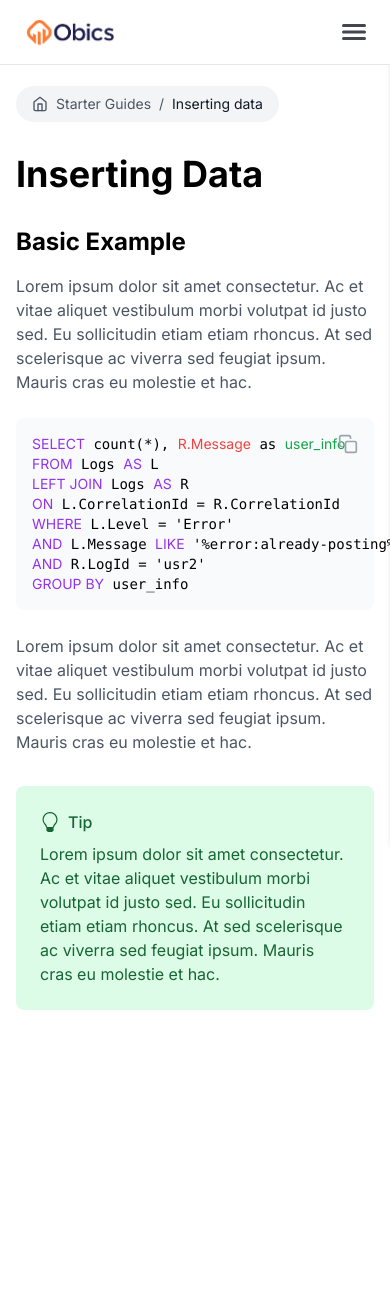
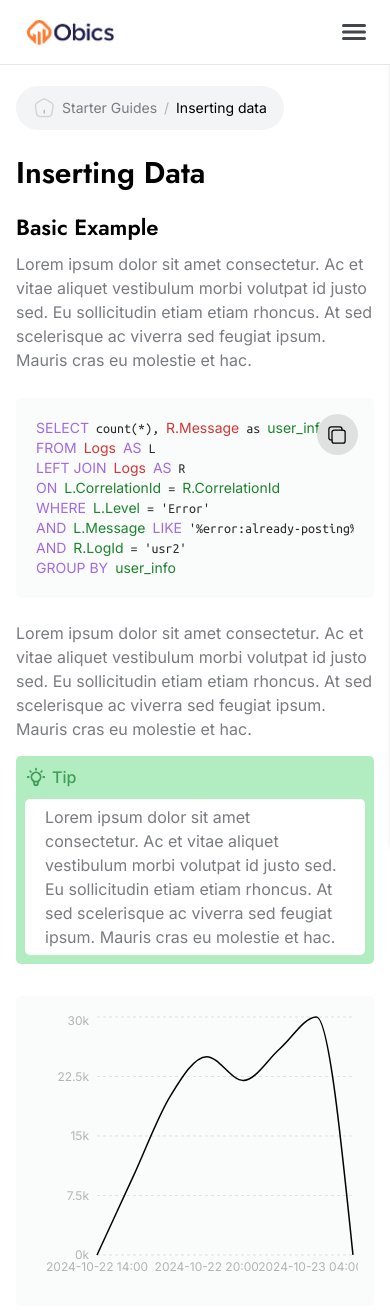
Before and after one commit to ShaYri12/obics-dashboard, a React (Vite) app: page /getting-started/child-four/grand-child-three in a window 390 px wide. Shown: the top 1310 px of the page. Before the commit the page ends 1063 px from the top, so only its background shows below. Built offline with nearby package versions, Linux system fonts and the light colour scheme.

Commit message:
chart added little style remains

```diff
--- a/package.json
+++ b/package.json
@@ -13,7 +13,8 @@
     "react": "^18.3.1",
     "react-dom": "^18.3.1",
     "react-icons": "^5.3.0",
-    "react-router-dom": "^7.0.1"
+    "react-router-dom": "^7.0.1",
+    "recharts": "^2.13.3"
   },
   "devDependencies": {
     "@eslint/js": "^9.13.0",
--- a/src/App.css
+++ b/src/App.css
@@ -1,5 +1,6 @@
 @import url("https://fonts.googleapis.com/css2?family=Inter:ital,opsz,wght@0,14..32,100..900;1,14..32,100..900&display=swap");
 @import url("https://fonts.googleapis.com/css2?family=Jost:ital,wght@0,100..900;1,100..900&display=swap");
+@import url("https://fonts.googleapis.com/css2?family=Ubuntu+Mono:ital,wght@0,400;0,700;1,400;1,700&display=swap");
 @tailwind base;
 @tailwind components;
 @tailwind utilities;
--- /dev/null
+++ b/src/components/CustomChart.jsx
@@ -0,0 +1,75 @@
+import React from "react";
+import {
+  LineChart,
+  Line,
+  XAxis,
+  YAxis,
+  Tooltip,
+  ResponsiveContainer,
+  CartesianGrid,
+} from "recharts";
+
+const data = [
+  { time: "2024-10-22 14:00", value: 0 },
+  { time: "2024-10-22 16:00", value: 10000 },
+  { time: "2024-10-22 18:00", value: 20000 },
+  { time: "2024-10-22 20:00", value: 25000 },
+  { time: "2024-10-22 22:00", value: 22000 },
+  { time: "2024-10-23 00:00", value: 26000 },
+  { time: "2024-10-23 02:00", value: 30000 },
+  { time: "2024-10-23 04:00", value: 0 },
+];
+
+const CustomChart = () => {
+  return (
+    <div className="w-full h-[309.95px] bg-[#FAFBFB] p-4 md:p-[30px] rounded-[5px]">
+      <ResponsiveContainer width="100%" height="100%">
+        <LineChart data={data}>
+          {/* Horizontal Grid Lines */}
+          <CartesianGrid
+            stroke="#DFE0E0"
+            strokeDasharray="3 3"
+            horizontal={true}
+            vertical={false}
+          />
+
+          {/* X-Axis */}
+          <XAxis
+            dataKey="time"
+            tick={{ fontSize: 12, fill: "#B3B3B3" }}
+            tickLine={false}
+            axisLine={false}
+          />
+          {/* Y-Axis */}
+          <YAxis
+            tick={{ fontSize: 12, fill: "#B3B3B3" }}
+            tickLine={false}
+            axisLine={false}
+            tickFormatter={(value) => `${value / 1000}k`}
+          />
+          {/* Tooltip */}
+          <Tooltip
+            contentStyle={{
+              backgroundColor: "#FFFFFF",
+              borderRadius: "5px",
+              border: "1px solid #DFE0E0",
+              fontSize: "12px",
+            }}
+            labelStyle={{ color: "#666666" }}
+            formatter={(value) => [`${value}`, "Value"]}
+          />
+          {/* Line */}
+          <Line
+            type="monotone"
+            dataKey="value"
+            stroke="#000000"
+            strokeWidth={1.5}
+            dot={false}
+          />
+        </LineChart>
+      </ResponsiveContainer>
+    </div>
+  );
+};
+
+export default CustomChart;
--- a/src/components/InsertingData.jsx
+++ b/src/components/InsertingData.jsx
@@ -1,24 +1,50 @@
-import { FiHome, FiCopy } from "react-icons/fi";
-import { BsLightbulb } from "react-icons/bs";
+import { useState } from "react";
+import { HiOutlineCheck, HiOutlineLightBulb } from "react-icons/hi";
+import { IoCopyOutline } from "react-icons/io5";
+import CustomChart from "./CustomChart";
 
 export default function InsertingData() {
+  const [isCopied, setIsCopied] = useState(false);
+
+  const handleCopy = () => {
+    const textToCopy = `SELECT count(*), R.Message as user_info
+FROM Logs AS L
+LEFT JOIN Logs AS R
+ON L.CorrelationId = R.CorrelationId
+WHERE L.Level = 'Error'
+AND L.Message LIKE '%error:already-posting%'
+AND R.LogId = 'usr2'
+GROUP BY user_info`;
+
+    navigator.clipboard.writeText(textToCopy);
+    setIsCopied(true);
+
+    // Reset the state after 3 seconds
+    setTimeout(() => {
+      setIsCopied(false);
+    }, 2000);
+  };
   return (
     <div className="px-4 md:px-[40px] py-[21px] w-full">
-      <div className="max-w-[1082.06px] mx-auto">
+      <div className="max-w-[1082.06px] mx-auto overflow-x-hidden">
         {/* Breadcrumb */}
-        <nav className="flex items-center gap-2 text-sm text-gray-600 mb-8 bg-gray-100 px-4 py-2 rounded-full w-fit">
-          <FiHome className="w-4 h-4" />
-          <span>Starter Guides</span>
-          <span>/</span>
-          <span className="text-gray-900">Inserting data</span>
+        <nav className="flex items-center gap-[7px] text-sm text-black mb-[20px] md:mb-[30px] bg-gray-100 px-[17px] py-[11px] rounded-full w-fit">
+          <img src="/assets/starter-icon.png" alt="starter guide" />
+          <span className="text-[#797B80]">Starter Guides</span>
+          <span className="text-[#B3B3B3]">/</span>
+          <span>Inserting data</span>
         </nav>
 
         {/* Main Content */}
-        <h1 className="text-4xl font-bold mb-8">Inserting Data</h1>
+        <h1 className="text-[30px] md:text-[40px] font-[600] font-jost mb-[16px] md:mb-[22px] text-black">
+          Inserting Data
+        </h1>
 
         <section className="mb-8">
-          <h2 className="text-2xl font-bold mb-4">Basic Example</h2>
-          <p className="text-gray-600 mb-6">
+          <h2 className="text-[22px] md:text-[30px] font-[600] font-jost mb-[8px] md:mb-[14px] text-black">
+            Basic Example
+          </h2>
+          <p className="text-[#797B80] text-[16px] mb-[26px]">
             Lorem ipsum dolor sit amet consectetur. Ac et vitae aliquet
             vestibulum morbi volutpat id justo sed. Eu sollicitudin etiam etiam
             rhoncus. At sed scelerisque ac viverra sed feugiat ipsum. Mauris
@@ -26,50 +52,60 @@ export default function InsertingData() {
           </p>
 
           {/* Code Block */}
-          <div className="relative bg-gray-50 rounded-lg p-4 mb-6">
+          <div className="relative bg-[#FAFBFB] rounded-[5px] p-[20px] md:p-[28px] mb-[23px]">
             <button
               className="absolute right-4 top-4 text-gray-400 hover:text-gray-600"
-              onClick={() =>
-                navigator.clipboard
-                  .writeText(`SELECT count(*), R.Message as user_info
-FROM Logs AS L
-LEFT JOIN Logs AS R
-ON L.CorrelationId = R.CorrelationId
-WHERE L.Level = 'Error'
-AND L.Message LIKE '%error:already-posting%'
-AND R.LogId = 'usr2'
-GROUP BY user_info`)
-              }
+              onClick={handleCopy}
             >
-              <FiCopy className="w-5 h-5" />
+              <span className="w-[41.05px] h-[41.05px] flex items-center justify-center bg-[#DFE0E0] rounded-full">
+                {isCopied ? (
+                  <HiOutlineCheck className="w-[20px] h-[20px] text-green-600" />
+                ) : (
+                  <IoCopyOutline className="w-[20px] h-[20px] text-black" />
+                )}
+              </span>
             </button>
-            <pre className="font-mono text-sm">
-              <code>
-                <span className="text-purple-600">SELECT</span> count(*),{" "}
-                <span className="text-red-500">R.Message</span> as{" "}
-                <span className="text-green-600">user_info</span>
+
+            {/* Copied message */}
+            {isCopied && (
+              <div className="absolute right-4 top-[60px] text-center text-sm text-green-600">
+                Copied
+              </div>
+            )}
+            <pre className="font-mono text-sm text-[#2B2828] overflow-x-auto">
+              <code className="font-mono">
+                <span className="text-[#A26AE2]">SELECT</span> count(*),{" "}
+                <span className="text-[#D03736]">R.Message</span> as{" "}
+                <span className="text-[#1C842D]">user_info</span>
                 {"\n"}
-                <span className="text-purple-600">FROM</span> Logs{" "}
-                <span className="text-purple-600">AS</span> L{"\n"}
-                <span className="text-purple-600">LEFT JOIN</span> Logs{" "}
-                <span className="text-purple-600">AS</span> R{"\n"}
-                <span className="text-purple-600">ON</span> L.CorrelationId =
-                R.CorrelationId
+                <span className="text-[#A26AE2]">FROM</span>{" "}
+                <span className="text-[#D03736]">Logs</span>{" "}
+                <span className="text-[#A26AE2]">AS</span> L{"\n"}
+                <span className="text-[#A26AE2]">LEFT JOIN</span>{" "}
+                <span className="text-[#D03736]">Logs</span>{" "}
+                <span className="text-[#A26AE2]">AS</span> R{"\n"}
+                <span className="text-[#A26AE2]">ON</span>{" "}
+                <span className="text-[#1C842D]">L.CorrelationId</span> ={" "}
+                <span className="text-[#1C842D]">R.CorrelationId</span>
                 {"\n"}
-                <span className="text-purple-600">WHERE</span> L.Level = 'Error'
+                <span className="text-[#A26AE2]">WHERE</span>{" "}
+                <span className="text-[#1C842D]">L.Level</span> = 'Error'
                 {"\n"}
-                <span className="text-purple-600">AND</span> L.Message{" "}
-                <span className="text-purple-600">LIKE</span>{" "}
+                <span className="text-[#A26AE2]">AND</span>{" "}
+                <span className="text-[#1C842D]">L.Message</span>{" "}
+                <span className="text-[#A26AE2]">LIKE</span>{" "}
                 '%error:already-posting%'
                 {"\n"}
-                <span className="text-purple-600">AND</span> R.LogId = 'usr2'
+                <span className="text-[#A26AE2]">AND</span>{" "}
+                <span className="text-[#1C842D]">R.LogId</span> = 'usr2'
                 {"\n"}
-                <span className="text-purple-600">GROUP BY</span> user_info
+                <span className="text-[#A26AE2]">GROUP BY</span>{" "}
+                <span className="text-[#1C842D]">user_info</span>
               </code>
             </pre>
           </div>
 
-          <p className="text-gray-600 mb-8">
+          <p className="text-[#797B80] text-[16px] mb-[15px]">
             Lorem ipsum dolor sit amet consectetur. Ac et vitae aliquet
             vestibulum morbi volutpat id justo sed. Eu sollicitudin etiam etiam
             rhoncus. At sed scelerisque ac viverra sed feugiat ipsum. Mauris
@@ -77,12 +113,12 @@ GROUP BY user_info`)
           </p>
 
           {/* Tip Box */}
-          <div className="bg-green-100 rounded-lg p-6">
-            <div className="flex items-center gap-2 text-green-800 mb-2">
-              <BsLightbulb className="w-5 h-5" />
+          <div className="bg-[#B1EDC1] rounded-[5px] p-[9px]">
+            <div className="flex items-center gap-[5px] text-[#3D9E57] mb-[10px]">
+              <HiOutlineLightBulb className="w-[22px] h-[22px]" />
               <span className="font-medium">Tip</span>
             </div>
-            <p className="text-green-800">
+            <p className="text-[#797B80] bg-white px-[20px] py-[6px] rounded-[5px]">
               Lorem ipsum dolor sit amet consectetur. Ac et vitae aliquet
               vestibulum morbi volutpat id justo sed. Eu sollicitudin etiam
               etiam rhoncus. At sed scelerisque ac viverra sed feugiat ipsum.
@@ -90,6 +126,8 @@ GROUP BY user_info`)
             </p>
           </div>
         </section>
+
+        <CustomChart />
       </div>
     </div>
   );
--- a/tailwind.config.js
+++ b/tailwind.config.js
@@ -8,6 +8,7 @@ export default {
       },
       fontFamily: {
         jost: ["Jost", "sans-serif"],
+        mono: ["Ubuntu Mono", "monospace"],
       },
     },
   },
```
Also changed, not shown: public/assets/starter-icon.png (added), vercel.json (added), 1 other file (tests, documents, lock files or other folders).
